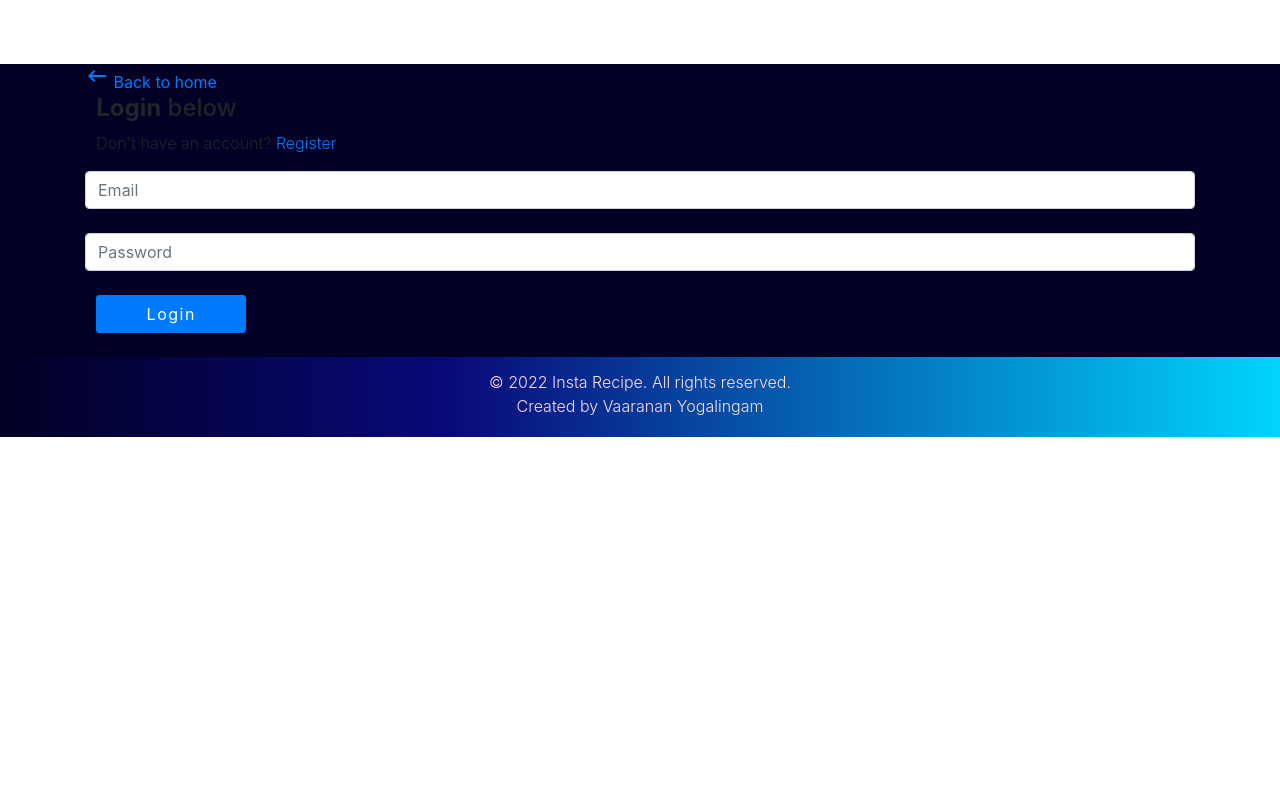
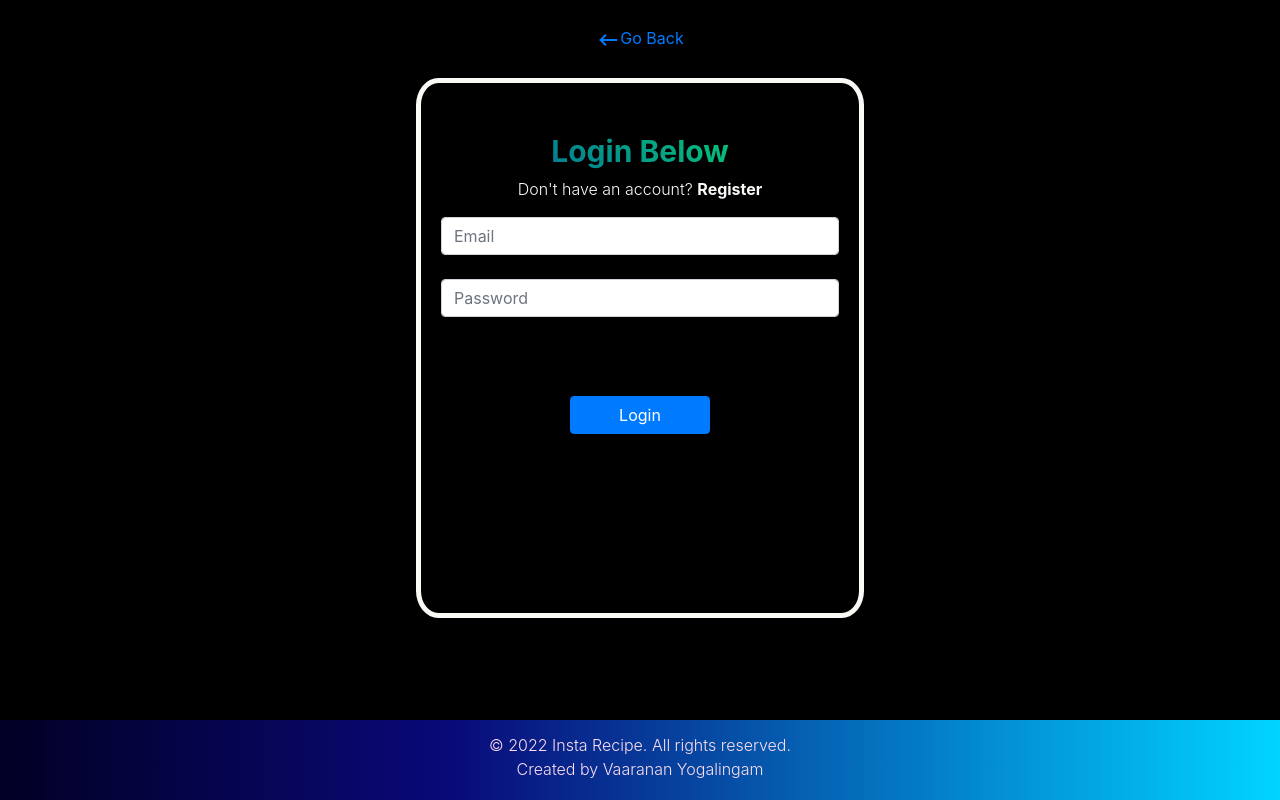
Before and after one commit to vaaranan-y/insta-recipe-frontend, a React (Create React App) app: page /login in a window 1280 px wide. Built offline with nearby package versions, Linux system fonts and the light colour scheme.

Commit message:
Cleaned up login page

```diff
--- a/src/App.css
+++ b/src/App.css
@@ -145,4 +145,31 @@ p {
 .register-btn {
   color: black;
   background-color: #FAF9F6;
+  margin: 0 auto;
 }
+
+.login-panel {
+  text-align: center;
+  width: 35%;
+  height: 75%;
+  border: 5px solid #FAF9F6;
+  background-color: black;
+  padding: 50px 20px 50px 20px;
+  position: relative;
+  margin: 0 auto;
+  border-radius: 5%;
+  border: 5px solid #FAF9F6;
+  margin-top: 2%;
+}
+
+.login-button{
+  margin: 0 auto;
+  margin-top: 20%;
+}
+
+.general-text {
+  background: -webkit-linear-gradient(45deg, rgb(2, 90, 161), rgb(7, 228, 107));
+  -webkit-background-clip: text;
+  -webkit-text-fill-color: transparent;
+  font-size: 30px;
+}
--- a/src/components/Landing.js
+++ b/src/components/Landing.js
@@ -27,13 +27,13 @@ class Landing extends Component {
               <div className="landing-panel">
                 <h5 className="card-title">Join Today!</h5>
                 <p className="card-text">Start sharing your recipes now!</p>
-                <Link to="/register" className="btn login-btn">
+                <Link to="/register" className="btn btn-success">
                   Register
                 </Link>
                 <br />
                 <br />
                 <p className="card-text">Or login with your email!</p>
-                <Link to="/login" className="btn register-btn">
+                <Link to="/login" className="btn btn-inverse btn-success">
                   Login
                 </Link>
                 <br />
--- a/src/components/Login.js
+++ b/src/components/Login.js
@@ -53,21 +53,41 @@ class Login extends Component {
   render() {
     const { errors } = this.state;
     return (
-      <div className="container">
-        <div style={{ marginTop: "4rem" }} className="row">
-          <div className="col s8 offset-s2">
-            <Link to="/" className="btn-flat waves-effect">
-              <i className="material-icons left">keyboard_backspace</i> Back to
-              home
+      <div
+        style={{
+          backgroundColor: "black",
+          height: "90vh",
+          textAlign: "center",
+          justifyContent: "center",
+        }}
+      >
+        <div style={{ paddingTop: "2%" }}>
+          <Link
+            to="/"
+            className="btn-flat waves-effect"
+            style={{ verticalAlign: "middle" }}
+          >
+            <i
+              className="material-icons left"
+              style={{ verticalAlign: "middle" }}
+            >
+              keyboard_backspace
+            </i>
+            Go Back
           </Link>
-            <div className="col s12" style={{ paddingLeft: "11.250px" }}>
-              <h4>
-                <b>Login</b> below
+        </div>
+
+        <div className={"login-panel"}>
+          <h4 className="general-text">
+            <b>Login Below</b>
           </h4>
-              <p className="grey-text text-darken-1">
-                Don't have an account? <Link to="/register">Register</Link>
+          <p style={{ color: "#FAF9F6" }}>
+            Don't have an account?{" "}
+            <Link style={{ color: "#FAF9F6" }} to="/register">
+              <b style={{ fontWeight: 700 }}>Register</b>
+            </Link>
           </p>
-            </div>
+
           <form noValidate onSubmit={this.onSubmit}>
             <div className="form-outline mb-4">
               <input
@@ -109,14 +129,14 @@ class Login extends Component {
                 {errors.passwordincorrect}
               </span>
             </div>
-              <div className="col s12" style={{ paddingLeft: "11.250px" }}>
+            <div
+              style={{
+                width: "35%",
+              }}
+              className="login-button"
+            >
               <button
-                  style={{
-                    width: "150px",
-                    borderRadius: "3px",
-                    letterSpacing: "1.5px",
-                    marginTop: "1rem",
-                  }}
+                style={{ width: "100%", margin: "auto 0" }}
                 type="submit"
                 className="btn btn-primary btn-block mb-4"
               >
@@ -126,7 +146,6 @@ class Login extends Component {
           </form>
         </div>
       </div>
-      </div>
     );
   }
 }
```
Lines whose indentation alone changed are shown as unchanged.
